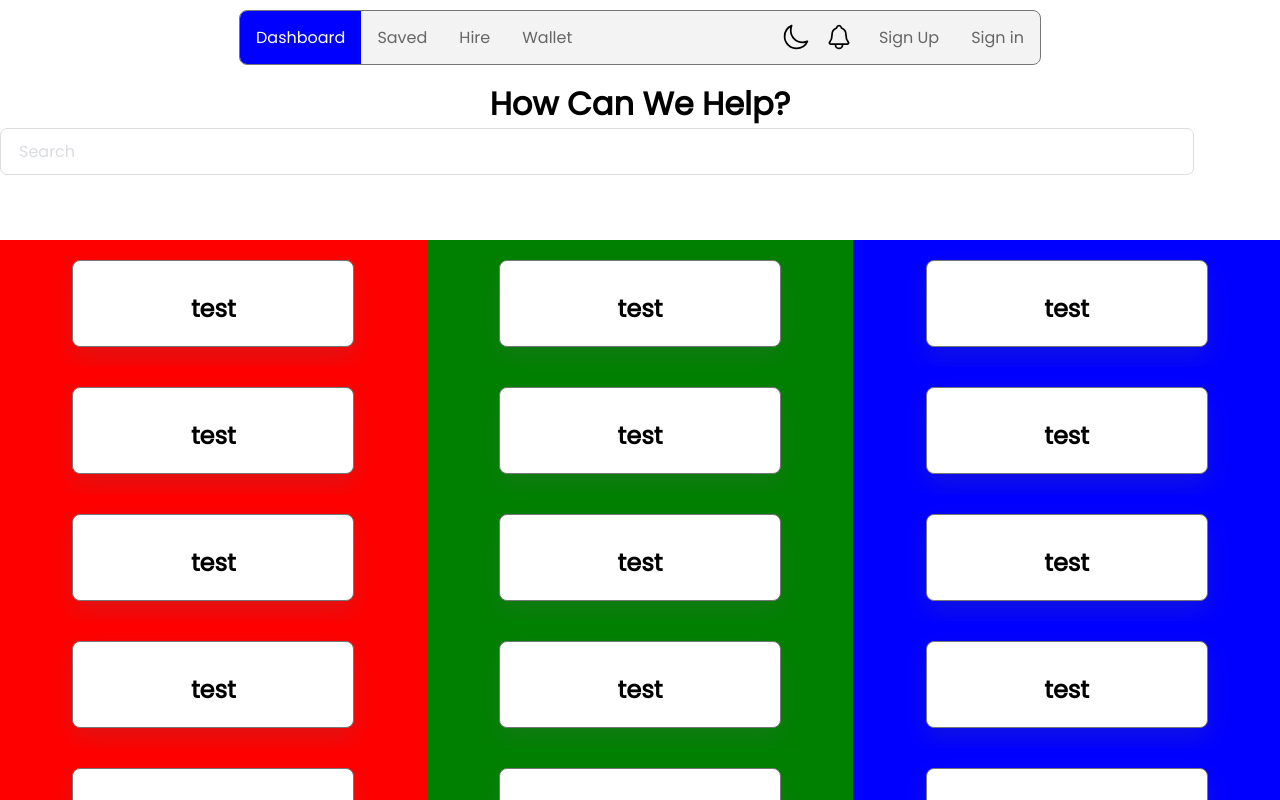
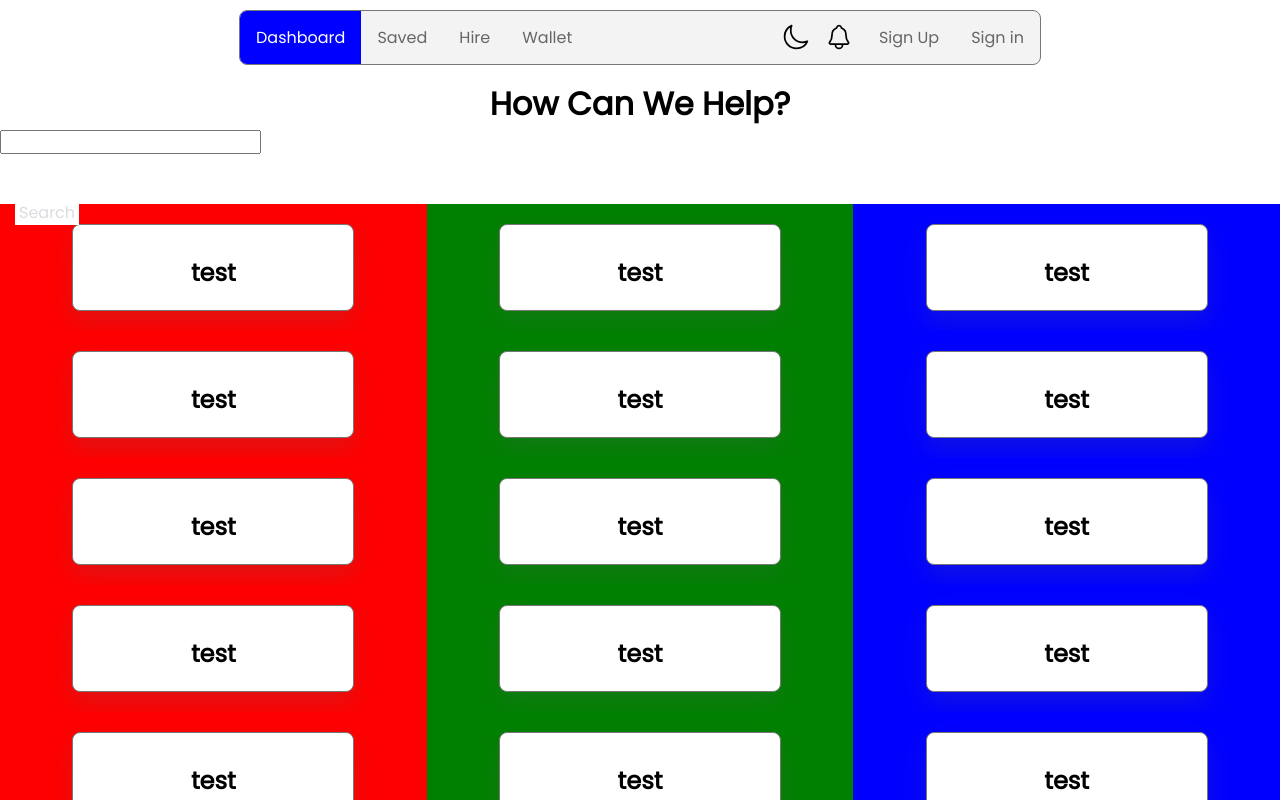
Before and after one commit to BryceBlankinship/RapidJobs, a React (Create React App) app: page /hire in a window 1280 px wide. Shown: the top 800 px of the page. Built offline with nearby package versions, Linux system fonts and the light colour scheme.

Commit message:
trying to get the search bar to work

```diff
--- a/package.json
+++ b/package.json
@@ -20,6 +20,7 @@
     "react-router-dom": "^6.2.1",
     "react-scripts": "5.0.0",
     "react-spring": "^9.4.3",
+    "styled-components": "^5.3.3",
     "web-vitals": "^2.1.4"
   },
   "scripts": {
--- /dev/null
+++ b/src/components/ComponentTestingPage.jsx
@@ -0,0 +1,19 @@
+/**
+ * Testing Components out here so that I don't clutter up other pages anymore
+ */
+
+import { Component } from 'react';
+import Search from './search.jsx';
+
+export default class ComponentTestingPage extends Component {
+    render(){
+        return(
+            // Call Components Here
+            <>
+
+                <Search/>
+
+            </>
+        );
+    }
+}
--- a/src/components/search.css
+++ b/src/components/search.css
@@ -8,3 +8,8 @@
   width: 100%;
   overflow-x: hidden !important;
 }
+
+
+.searchinput{
+  content: '/';
+}
--- a/src/components/search.jsx
+++ b/src/components/search.jsx
@@ -14,15 +14,13 @@ export default class Search extends Component {
         return (
             <div className="search-container">
                 <div className="searchbox">
-                    <div className="inputContainer">
-                        <input type='text' className='input' id='search' placeholder='a' onChange={event => {
+                        <input className="searchinput" type='text' id='search' placeholder='a' onChange={event => {
                             this.setState({searchField: event.currentTarget.value}, () => {
                                 // filter results from card list
                                 console.log(this.state.searchField);
                             });
                         }}></input>
                         <label className='label'>{this.props.placeholder}</label>
-                    </div>
                 </div>
             </div>
         );
--- a/src/index.jsx
+++ b/src/index.jsx
@@ -12,6 +12,7 @@ import './components/navbar.css';
 import ThemeContextProvider, { ThemeContext } from './contexts/theme.jsx';
 import RandomizeDice from './components/randomizeJobs.jsx';
 import Navbar from './components/Navbar.jsx';
+import ComponentTestingPage from './components/ComponentTestingPage.jsx';
 
 //Generate 50 cards for testing
 let titles = [];
@@ -59,6 +60,7 @@ ReactDOM.render(
                     <Route path="/saved" element={[<Navbar />, <Jobs />, <Footer />]} />
                     <Route path="/hire" element={[<Navbar />, <HireView />, <Footer />]} />
                     <Route path="/wallet" element={[<Navbar />, <Wallet />, <Footer />]} />
+                    <Route path="/test" element={<ComponentTestingPage/>} />
                 </Routes>
             </BrowserRouter>
         </Container>
```
Also changed, not shown: 1 other file (tests, documents, lock files or other folders).
